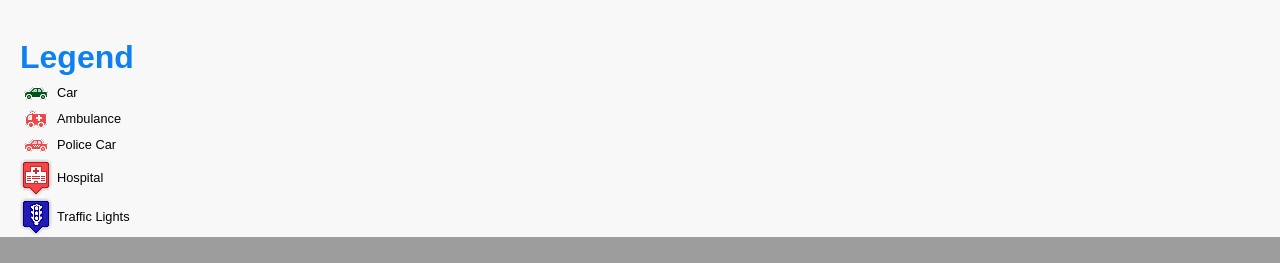
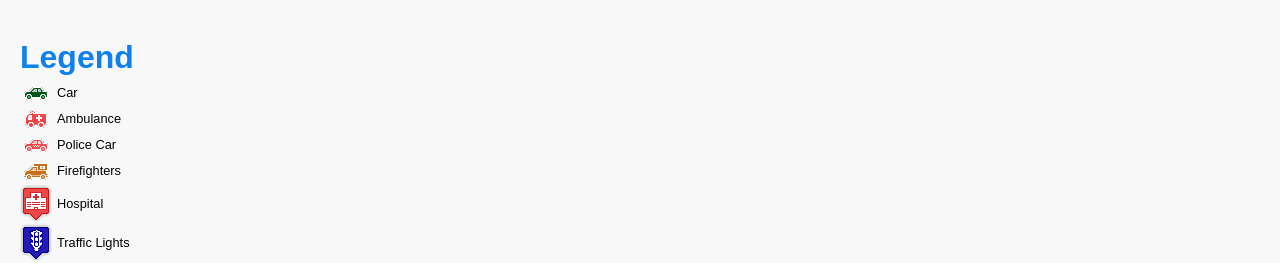
Before and after one commit to rafaeldsd/RSA-Project, a Flask app: page / in a window 1280 px wide. Shown: the part 984-1247 px from the top of the page. Before the commit the page ends 1221 px from the top, so only its background shows below. Run offline with Flask 3, Linux system fonts and the light colour scheme; some libraries are stand-ins or nearby versions.

Commit message:
firefighters added

```diff
--- a/website/templates/home.html
+++ b/website/templates/home.html
@@ -26,6 +26,7 @@
             <li><img src="/static/images/car.png" alt="Car" style="width:auto;height:auto;">Car</li>
             <li><img src="/static/images/ambulance.png" alt="Ambulance" style="width:auto;height:auto;">Ambulance</li>
             <li><img src="/static/images/police.png" alt="Police Car" style="width:auto;height:auto;">Police Car</li>
+            <li><img src="/static/images/fire.png" alt="Firefighters" style="width:auto;height:auto;">Firefighters</li>
             <li><img src="/static/images/hospital-building.png" alt="Hospital" style="width:auto;height:auto;">Hospital</li>
             <li><img src="/static/images/trafficlight.png" alt="Traffic Lights" style="width:auto;height:auto;">Traffic Lights</li>
           </ul>
@@ -34,12 +35,12 @@
 
     <script>
         var map;
+        var cars;
         var ambulance;
-        var cars;
+        var police;
+        var firefighters;
         var hospital;
         var traffic_lights;
-        var police;
-
 
         function myMap() {
             var mapProp= {
@@ -49,18 +50,23 @@
             };
             map = new google.maps.Map(document.getElementById("googleMap"), mapProp);
 
+            var carIcon = {
+            url: "/static/images/car.png",
+            scaledSize: new google.maps.Size(30, 30),
+            };
+
             var ambulanceIcon = {
             url: "/static/images/ambulance.png",
             scaledSize: new google.maps.Size(30, 30),
             };
 
-            var carIcon = {
-            url: "/static/images/car.png",
+            var policeIcon = {
+            url: "/static/images/police.png",
             scaledSize: new google.maps.Size(30, 30),
             };
 
-            var policeIcon = {
-            url: "/static/images/police.png",
+            var firefightersIcon = {
+            url: "/static/images/fire.png",
             scaledSize: new google.maps.Size(30, 30),
             };
 
@@ -74,10 +80,10 @@
             scaledSize: new google.maps.Size(40, 40),
             };
 
-            hospital = new google.maps.Marker({
-                position: new google.maps.LatLng(40.634723, -8.655046),
+            cars = new google.maps.Marker({
+                position: new google.maps.LatLng(40.635791,-8.655731),
                 map: map,
-                icon: hospitalIcon,
+                icon: carIcon,
             });
 
             ambulance = new google.maps.Marker({
@@ -92,10 +98,16 @@
                 icon: policeIcon,
             });
 
-            cars = new google.maps.Marker({
-                position: new google.maps.LatLng(40.635791,-8.655731),
+            firefighters = new google.maps.Marker({
+                position: new google.maps.LatLng(40.636723, -8.659257),
                 map: map,
-                icon: carIcon,
+                icon: firefightersIcon,
+            });
+
+            hospital = new google.maps.Marker({
+                position: new google.maps.LatLng(40.634723, -8.655046),
+                map: map,
+                icon: hospitalIcon,
             });
 
             traffic_lights = new google.maps.Marker({
@@ -113,6 +125,7 @@
                 ambulance.setPosition(new google.maps.LatLng(40.635240 + Math.random() * 0.0001, -8.655350 + Math.random() * 0.0001));
                 cars.setPosition(new google.maps.LatLng(40.635791 + Math.random() * 0.0001, -8.655731 + Math.random() * 0.0001));
                 police.setPosition(new google.maps.LatLng(40.634195 + Math.random() * 0.0001, -8.657235 + Math.random() * 0.0001));
+                firefighters.setPosition(new google.maps.LatLng(40.636723 + Math.random() * 0.0001, -8.659257 + Math.random() * 0.0001));
 
                 // Update the last update time
                 var now = new Date();
```
Also changed, not shown: website/static/images/fire.png (added).
